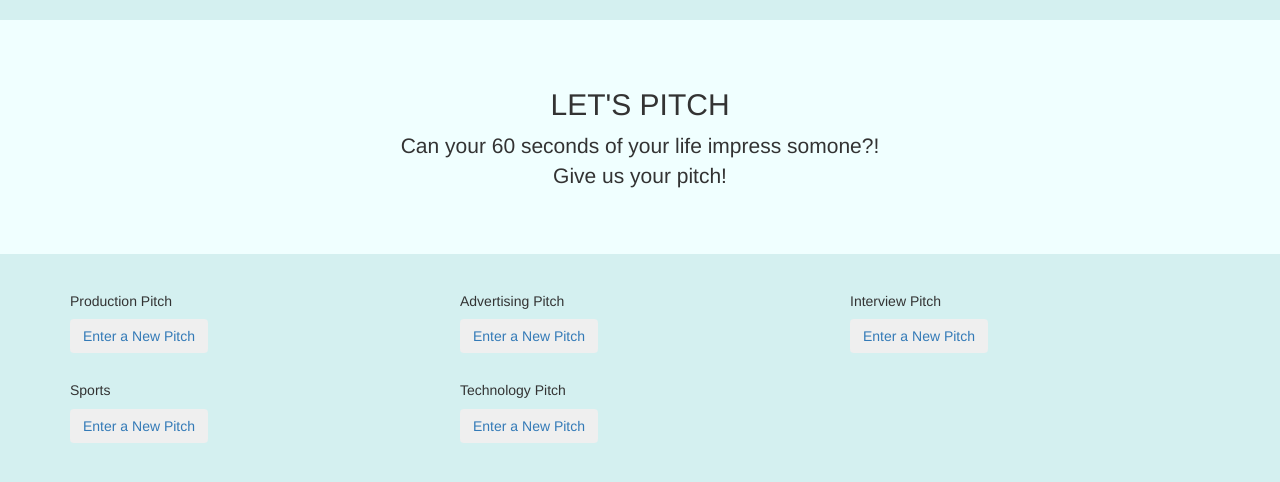
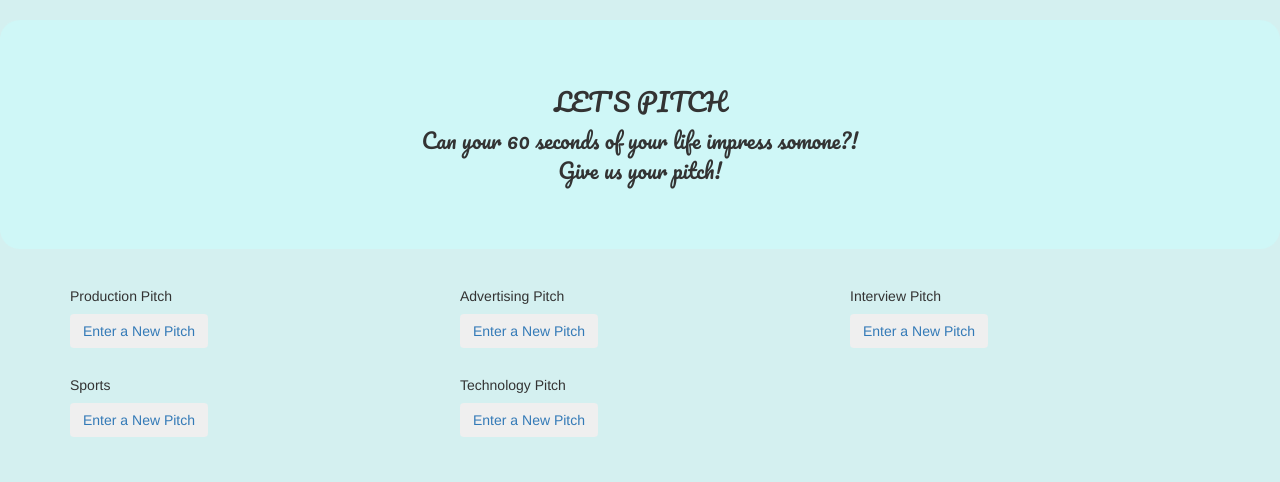
Before and after one commit to patrickrop-cloud/Pitches-App, a Flask app: page / in a window 1280 px wide. Shown: the part 52-534 px from the top of the page. Run offline with Flask 2, Linux system fonts and the light colour scheme; data that the repository does not hold is empty; some libraries are stand-ins or nearby versions.

Commit message:
git commit --amend --no-edit

```diff
--- a/app/static/css/index.css
+++ b/app/static/css/index.css
@@ -1,3 +1,7 @@
+
+@import url('https://fonts.googleapis.com/css2?family=Pacifico&display=swap');
+
+
 *{
     box-sizing: border-box;
     margin: 0;
@@ -7,3 +11,13 @@
 body{
     background-color: rgb(212, 240, 240);
 }
+
+p{
+    font-size: 18px;
+    font-family: 'Pacifico', cursive;
+
+}
+h2{
+    font-size: 25px;
+    font-family: 'Pacifico', cursive;
+}
--- a/app/templates/index.html
+++ b/app/templates/index.html
@@ -2,10 +2,11 @@
 {%import 'macro.html' as macro %}
 {% block styles%} {{ super() }}
 <link rel="stylesheet" href="{{url_for('static',filename='css/index.css')}}">
+
 {% endblock %}
 
 {% block content %}
-<div class="jumbotron" style="margin-top:2px; background-color: azure;">
+<div class="jumbotron" style="margin-top:2px; background-color: rgb(207, 247, 247); border-radius: 20px;">
   <h2 class="text-center">LET'S PITCH</h2>
   <p class="text-center">Can your 60 seconds of your life impress somone?! <br> Give us your pitch!</p>
 </div>
```
